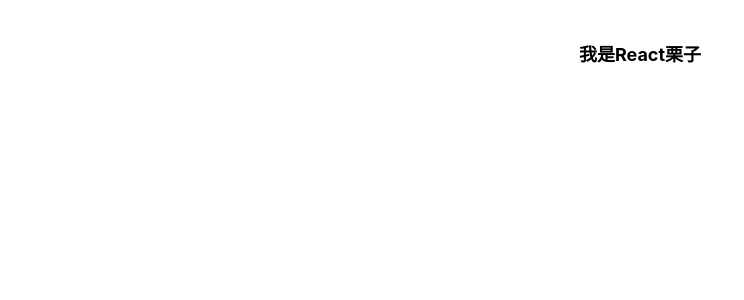
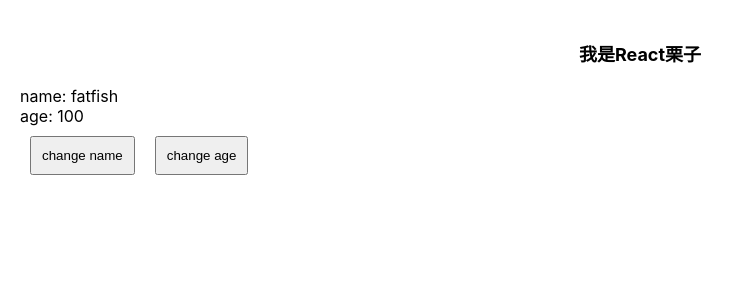
Before and after one commit to qianlongo/react-vue-skills, a React (Create React App) app: page /UseSetStateDemo in a window 1280 px wide. Before the commit this address had no page. Shown: the top 300 px of the page, without its empty margins (0-744 px from the left). Built offline with nearby package versions, Linux system fonts and the light colour scheme.

Commit message:
feat: 示例

```diff
--- a/src/App.js
+++ b/src/App.js
@@ -13,6 +13,9 @@
 
 import UseMountedDemo from './hooks/useMounted'
 import UseUnmountedDemo from './hooks/useUnmounted'
+import UseUpdateEffect1 from './hooks/useUpdateEffect1'
+import UseUpdateEffect2 from './hooks/useUpdateEffect2'
+import UseSetStateDemo from './hooks/useSetState'
 
 import { UserInfoContext } from './context/index'
 
@@ -45,6 +48,9 @@
           <Route path="/provide" element={<Provide />} />
           <Route path="/useMountedDemo" element={<UseMountedDemo />} />
           <Route path="/UseUnmountedDemo" element={<UseUnmountedDemo />} />
+          <Route path="/UseUpdateEffect1" element={<UseUpdateEffect1 />} />
+          <Route path="/UseUpdateEffect2" element={<UseUpdateEffect2 />} />
+          <Route path="/UseSetStateDemo" element={<UseSetStateDemo />} />
         </Routes>
       </UserInfoContext.Provider>
     </BrowserRouter>
--- /dev/null
+++ b/src/hooks/useSetState.js
@@ -0,0 +1,43 @@
+import React from "react"
+
+const useSetState = (initState) => {
+  const [ state, setState ] = React.useState(initState)
+  const setMergeState = (value) => {
+    setState((prevValue) => {
+      const newValue = typeof value === 'function' ? value(prevValue) : value
+
+      return newValue ? { ...prevValue, ...newValue } : prevValue
+    })
+  }
+
+  return [ state, setMergeState ]
+}
+
+export default function useSetStateDemo() {
+  const [ person, setPerson ] = useSetState({
+    name: 'fatfish',
+    age: 100
+  })
+
+  const onSetName = () => {
+    setPerson({ name: 'medium' })
+  }
+
+  const onSetAge = () => {
+    setPerson(() => {
+      return {
+        age: 1000
+      }
+    })
+  }
+
+  return (
+    <div>
+      <p>name: { person.name }</p>
+      <p>age: { person.age }</p>
+
+      <button onClick={onSetName}>change name</button>
+      <button onClick={onSetAge}>change age</button>
+    </div>
+  )
+}
--- /dev/null
+++ b/src/hooks/useUpdateEffect1.js
@@ -0,0 +1,16 @@
+import React from "react"
+
+export default function useUpdateEffectDemo() {
+  const [count, setCount] = React.useState(0);
+
+  React.useEffect(() => {
+    console.log('Count changed', count)
+  }, [ count ])
+
+  return (
+    <div>
+      count: {count}
+      <button onClick={() => setCount(count + 1)}>change</button>
+    </div>
+  )
+}
--- /dev/null
+++ b/src/hooks/useUpdateEffect2.js
@@ -0,0 +1,34 @@
+import React from "react"
+
+const useUpdateEffect = function (effectCallback, deps = [])  {
+  const isFirstMount = React.useRef(false)
+
+  React.useEffect(() => {
+    return () => {
+      isFirstMount.current = false
+    }
+  }, [])
+
+  React.useEffect(() => {
+    if (!isFirstMount.current) {
+      isFirstMount.current = true
+    } else {
+      return effectCallback()
+    }
+  }, deps)
+}
+
+export default function useUpdateEffectDemo() {
+  const [count, setCount] = React.useState(0);
+
+  useUpdateEffect(() => {
+    console.log('Count changed', count)
+  }, [ count ])
+
+  return (
+    <div>
+      count: {count}
+      <button onClick={() => setCount(count + 1)}>change</button>
+    </div>
+  )
+}
```
